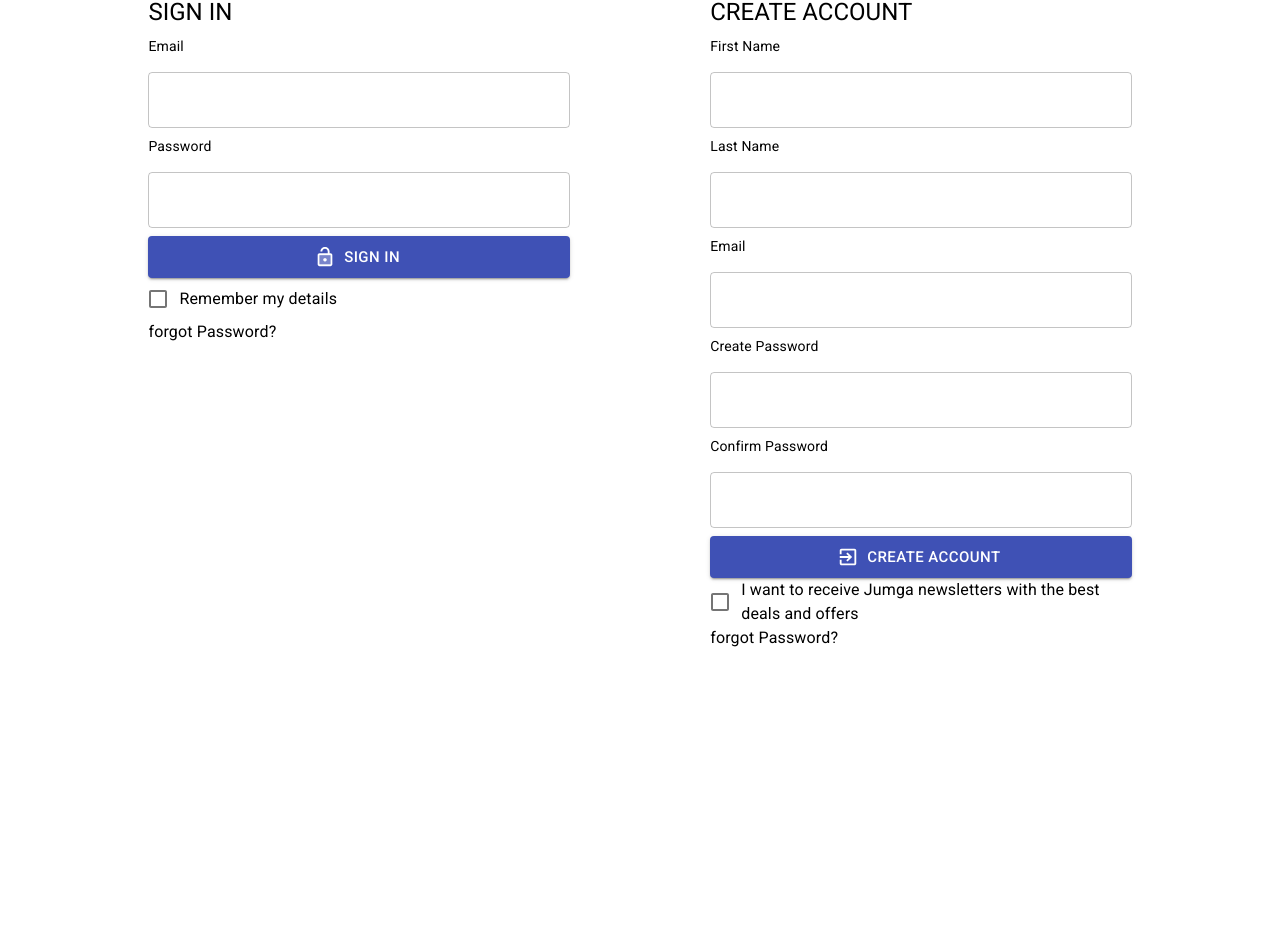
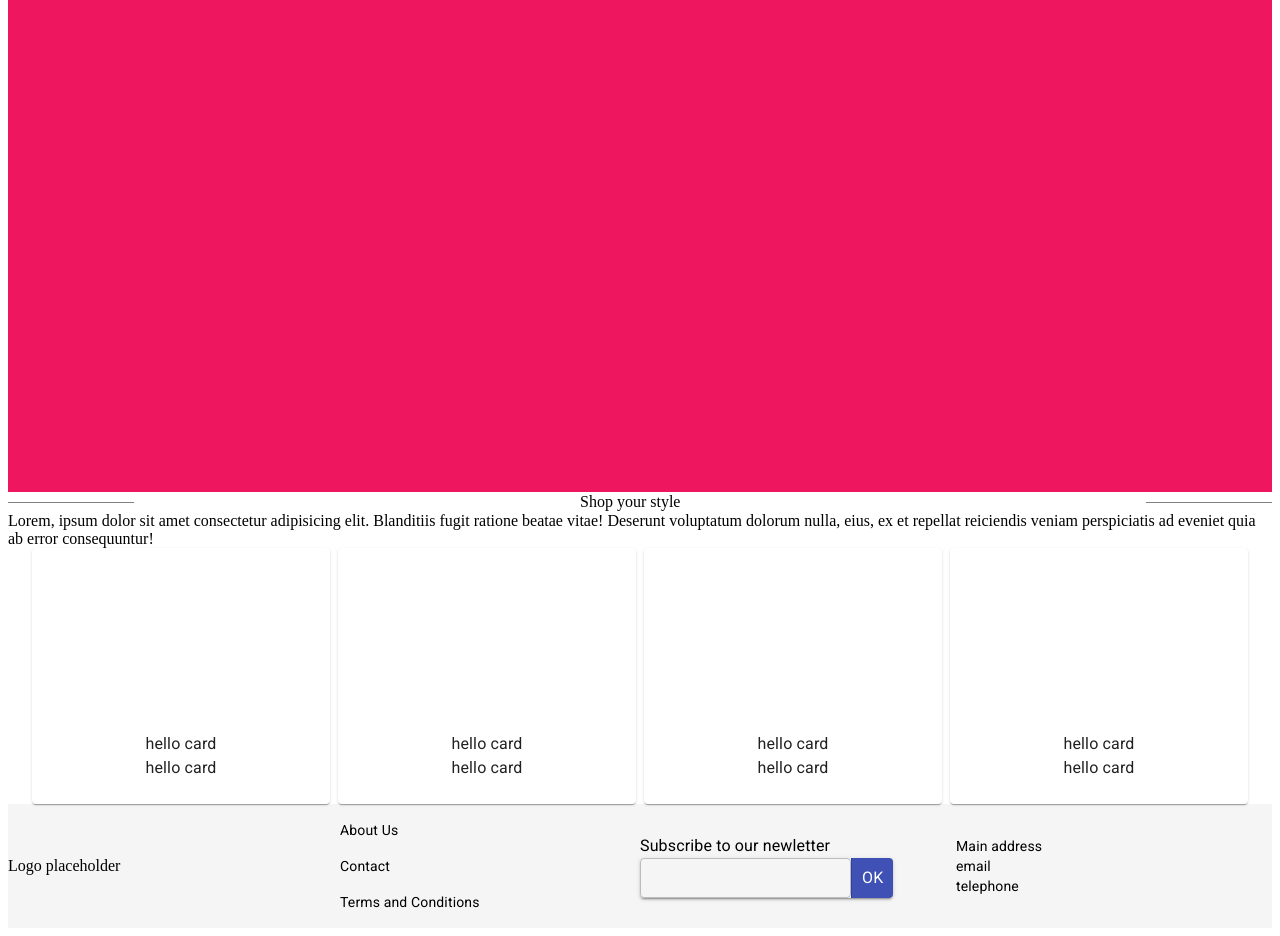
Before and after one commit to masterscode/JumgaFE, a React (Create React App) app: page / in a window 1280 px wide. Shown: the part 180-1116 px from the top of the page. Before the commit the page ends 838 px from the top, so only its background shows below. Built offline with nearby package versions, Linux system fonts and the light colour scheme.

Commit message:
for records sake

```diff
--- a/src/App.tsx
+++ b/src/App.tsx
@@ -1,13 +1,17 @@
 import React from "react";
 import Auth from "./pages/auth/Auth";
 import Header from "./pages/partials/Header";
-// import { Box } from "@material-ui/system";
+import Footer from "./pages/partials/Footer";
+import Home from "./pages/Home";
+import "./pages/css-in-js/style.css"
 
 const App = () => {
   return (
     <>
       <Header />
-      <Auth />
+      {/* <Auth /> */}
+      <Home />
+      <Footer />
     </>
   );
 };
--- /dev/null
+++ b/src/components/Divider.tsx
@@ -0,0 +1,14 @@
+import React from "react";
+import {Typography} from '@material-ui/core';
+
+interface propType{text:string;}
+
+const Divider = ({text}:propType)=>{
+    return (
+        <div className="divider">
+            <span className='divider-text'>{text}</span>
+        </div>
+    )
+}
+
+export default Divider;
--- /dev/null
+++ b/src/components/Product.tsx
@@ -0,0 +1,16 @@
+import React from "react";
+import { Card, CardContent, Typography, CardMedia } from "@material-ui/core";
+
+
+const Product = ()=>{
+    return <Card>
+        <CardMedia src='./logo192.png' title='image title' style={{height:0, paddingTop:'56.25%'}}/>
+
+        <CardContent>
+            <Typography align='center' >hello card</Typography>
+            <Typography align='center'>hello card</Typography>
+        </CardContent>
+    </Card>
+};
+
+export default Product;
--- a/src/pages/Home.tsx
+++ b/src/pages/Home.tsx
@@ -1,7 +1,30 @@
 import React from "react";
+import { Typography, Container,Grid } from "@material-ui/core";
+import useStyles from "./css-in-js/Style";
+import Divider from "../components/Divider";
+import Product from "../components/Product";
 
-
-const Home = ()=> <React.Fragment></React.Fragment>;
-
+const Home = () => {
+    const css = useStyles();
+  return (
+  <React.Fragment>
+        <section className={css.carousel}>
+            <Typography>hello</Typography>
+        </section>
+        <Divider text='Shop your style'/>
+        <div>
+            Lorem, ipsum dolor sit amet consectetur adipisicing elit.
+            Blanditiis fugit ratione beatae vitae! Deserunt voluptatum
+            dolorum nulla, eius, ex et repellat reiciendis veniam
+            perspiciatis ad eveniet quia ab error consequuntur!
+        </div>
+        <Container>
+            <Grid container spacing={1}>
+            {[2,443,32,3].map(val => <Grid item md={3} xs={12}><Product key={val}/></Grid>)}
+            </Grid>
+        </Container>
+  </React.Fragment>
+  );
+};
 
 export default Home;
--- a/src/pages/auth/Auth.tsx
+++ b/src/pages/auth/Auth.tsx
@@ -1,26 +1,28 @@
-import React, { Fragment } from 'react';
-import SignUp from './SignUp';
-import SignIn from './SignIn';
-import {Grid, Typography, Box} from '@material-ui/core';
+import React, { Fragment } from "react";
+import SignUp from "./SignUp";
+import SignIn from "./SignIn";
+import { Grid, Typography, Box } from "@material-ui/core";
 
-const Auth=()=>{
-    return (
-        <Fragment>
-
-        <Grid container justify='space-evenly'>
-            <Grid container justify='space-evenly'>
-                <Grid item xs = {8}>
-                <Typography variant='h3'>Hello there!</Typography>
-                <Box fontWeight='fontWeightBold' fontFamily='fontFamilySans'>You are about to be Boxed!</Box>
-                <Typography variant='body1' gutterBottom>Please sign in or create account to continue</Typography>
-                </Grid>
-            </Grid>
-            <SignIn/>
-            <SignUp/>
-
+const Auth = () => {
+  return (
+    <Fragment>
+      <Grid container justify="space-evenly">
+        <Grid container justify="space-evenly">
+          <Grid item xs={8}>
+            <Typography variant="h3">Hello there!</Typography>
+            <Box fontWeight="fontWeightBold" fontFamily="fontFamilySans">
+              You are about to be Boxed!
+            </Box>
+            <Typography variant="body1" gutterBottom>
+              Please sign in or create account to continue
+            </Typography>
+          </Grid>
         </Grid>
-        </Fragment>
-    )
-}
+        <SignIn />
+        <SignUp />
+      </Grid>
+    </Fragment>
+  );
+};
 
 export default Auth;
--- a/src/pages/css-in-js/Style.jsx
+++ b/src/pages/css-in-js/Style.tsx
@@ -2,7 +2,11 @@ import React from 'react';
 import { makeStyles } from '@material-ui/styles';
 
 const useStyles = makeStyles((theme)=>({
-    mb:{marginBottom:'15px'}
+    mb:{marginBottom:'15px'},
+    carousel:{
+        height:'75vh',
+        backgroundColor:'#ED165F'
+    }
 }));
 
 export default useStyles;
--- /dev/null
+++ b/src/pages/css-in-js/style.css
@@ -0,0 +1,19 @@
+.divider{
+    display: flex;
+    height: 20px;
+    align-items: center;
+    justify-content: space-between;
+}
+.divider-text{
+    padding: 0 15px;
+    width: 120px;
+}
+
+.divider::after, .divider::before{
+    content: '';
+    padding: 0;
+    margin: 0;
+    width:10% ;
+    display: block;
+    border-bottom: thin solid gray;
+}
--- /dev/null
+++ b/src/pages/partials/Footer.tsx
@@ -0,0 +1,54 @@
+import React from "react";
+import {
+  Grid,
+  List,
+  ListItem,
+  Typography, ButtonGroup, TextField, Button, makeStyles
+} from "@material-ui/core";
+
+const customCSS = makeStyles({
+  borderless:{border:'none'}
+})
+
+const generateListElements = (values: string[]): JSX.Element[] => {
+  let key = 23;
+  return values.map((value: string) => (
+    <ListItem key={key++}>
+      <Typography variant="body2">{value}</Typography>
+    </ListItem>
+  ));
+};
+
+const Footer = () => {
+  const css = customCSS();
+
+  return (
+      <Grid container alignItems='center' style={{background:'#F5F5F5'}}>
+        <Grid item xs={12} md={3}>
+          Logo placeholder
+        </Grid>
+        <Grid item xs={12} md={3}>
+          <List>
+            {generateListElements(['About Us', 'Contact', 'Terms and Conditions'])}
+          </List>
+        </Grid>
+        <Grid item xs={12} md={3}>
+          <Typography>Subscribe to our newletter</Typography>
+          <ButtonGroup size='small' color='primary' variant='contained'>
+            <TextField variant='outlined' />
+            <Button>
+              <Typography>Ok</Typography>
+            </Button>
+
+          </ButtonGroup>
+        </Grid>
+        <Grid item xs={12} md={3} alignContent='flex-end'>
+          <Typography variant='body2'>Main address</Typography>
+          <Typography variant='body2'>email</Typography>
+          <Typography variant='body2'>telephone</Typography>
+        </Grid>
+      </Grid>
+  );
+};
+
+export default Footer;
```
Also changed, not shown: src/pages/partials/Footer.jsx (deleted, +0 -37 lines).
